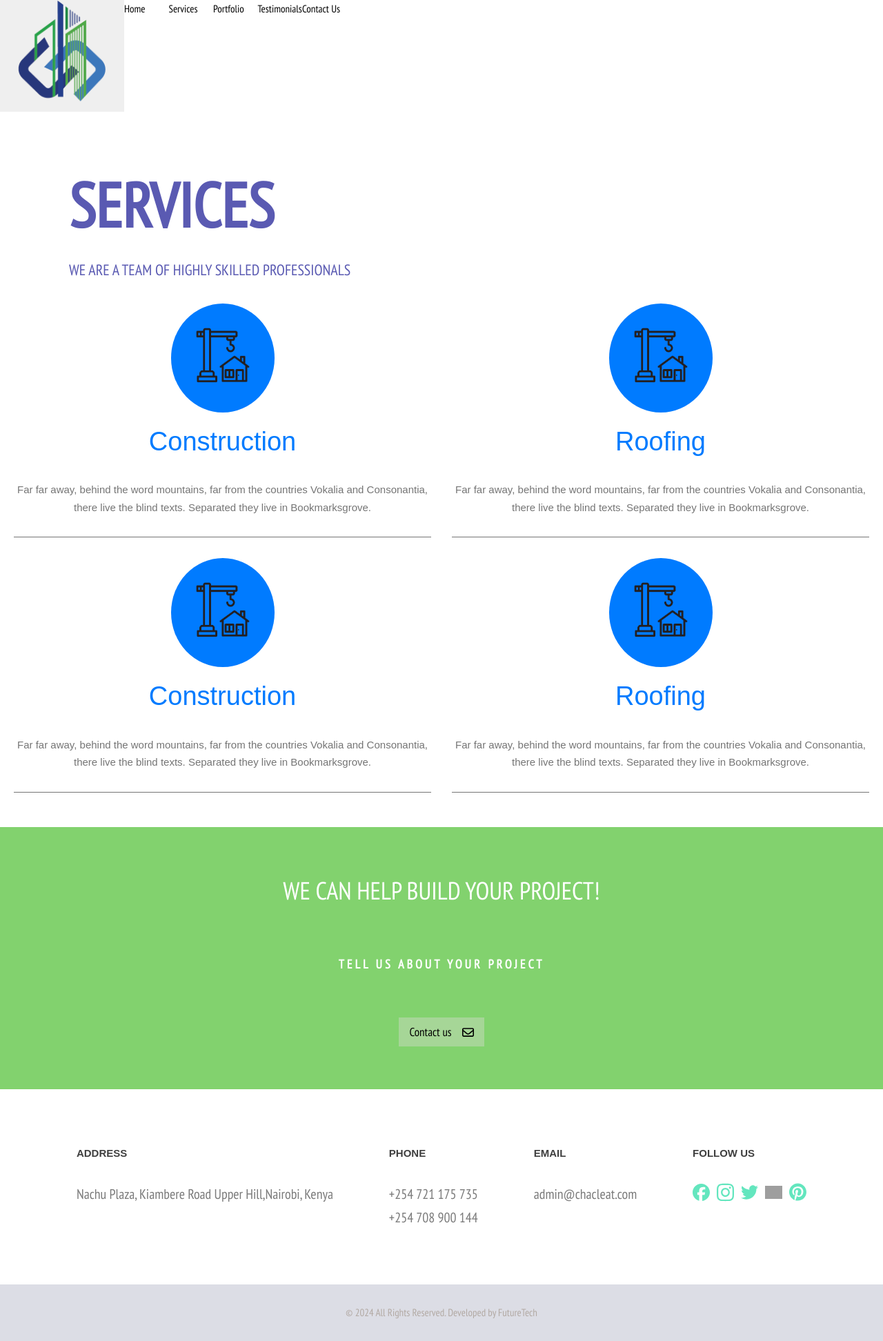
After one commit to raymuthui/chacleat-website, a PHP site: page /services.php in a window 1280 px wide. The commit adds this page. Shown: the whole page at 69% size. Run offline with PHP 8.4, Linux system fonts and the light colour scheme; some web fonts are replaced; grey boxes are pictures that could not be loaded.

Commit message:
Add services and portfolio pages

```diff
--- /dev/null
+++ b/services.php
@@ -0,0 +1,70 @@
+<!DOCTYPE html>
+<html lang="en">
+<head>
+    <meta charset="UTF-8">
+    <meta name="viewport" content="width=device-width, initial-scale=1.0">
+    <title>Services</title>
+    <link rel="stylesheet" href="style.css">
+
+</head>
+<body>
+    <section>
+    <?php
+        include 'header.php'
+    ?>
+    </section>
+    <div class="container">
+        <div class="header-text">
+            <h1>SERVICES</h1>
+            <p>WE ARE A TEAM OF HIGHLY SKILLED PROFESSIONALS</p>
+        </div>
+
+        <div class="column-container">
+
+            <div class="service">
+                <div class="service-img">
+                    <img src="assets/images/AdobeStock_1.png" alt="Construction Icon">
+                </div>
+                <div class="service-title">Construction</div>
+                <div class="service-description">
+                    Far far away, behind the word mountains, far from the countries Vokalia and Consonantia, there live the blind texts. Separated they live in Bookmarksgrove.
+                </div>
+            </div>
+
+            <div class="service">
+                <div class="service-img">
+                    <img src="assets/images/AdobeStock_1.png" alt="Roofing Icon">
+                </div>
+                <div class="service-title">Roofing</div>
+                <div class="service-description">
+                    Far far away, behind the word mountains, far from the countries Vokalia and Consonantia, there live the blind texts. Separated they live in Bookmarksgrove.
+                </div>
+            </div>
+
+            <div class="service">
+                <div class="service-img"><img src="assets/images/AdobeStock_1.png" alt="Construction Icon"></div>
+                <div class="service-title">Construction</div>
+                <div class="service-description">
+                    Far far away, behind the word mountains, far from the countries Vokalia and Consonantia, there live the blind texts. Separated they live in Bookmarksgrove.
+                </div>
+            </div>
+
+            <div class="service">
+                <div class="service-img">
+                    <img src="assets/images/AdobeStock_1.png" alt="Roofing Icon">
+                </div>
+                <div class="service-title">Roofing</div>
+                <div class="service-description">
+                    Far far away, behind the word mountains, far from the countries Vokalia and Consonantia, there live the blind texts. Separated they live in Bookmarksgrove.
+                </div>
+            </div>
+
+        </div>
+    </div>
+    <section>
+        <?php
+            include 'footer.php'
+        ?>
+    </section>
+</body>
+</html>
--- a/style.css
+++ b/style.css
@@ -152,3 +152,93 @@ footer {
 .social-icon img {
     width: 25px;
 }
+
+/* Services.css  */
+.container {
+    margin: 50px 20px; /* Increase margin to the ends of the screen */
+    text-align: center;
+}
+
+.header-text {
+    color: rgb(90, 90, 178);
+    text-align: left;
+    margin-bottom: 30px;
+    margin-left: 80px;
+
+}
+.header-text h1 {
+    font-size: 90px;
+}
+.header-text p {
+    font-size: 22px;
+}
+
+.service {
+    display: flex;
+    flex-direction: column;
+    place-items: center;
+    gap: 10px;
+    border-bottom: 1px solid #757575;
+    padding-bottom: 30px;
+}
+
+.service-img {
+    border-radius: 50%;
+    background-color: #007bff;
+    padding: 30px;
+}
+
+.service img {
+    width: 90px;
+    height: 90px;
+}
+
+.service-title {
+    font-size: 38px;
+    color: #007bff;
+    margin-bottom: 15px;
+    font-family: 'Fira Sans', sans-serif;
+}
+
+.service-description {
+    color: #757575;
+    font-family: 'Fira Sans', sans-serif;
+}
+
+
+.column-container {
+    display: grid;
+    grid-template-columns: repeat(2, 1fr);
+    gap: 30px;
+}
+
+
+
+/* portfolio.css */
+.image-container {
+    display: grid;
+    grid-template-columns: repeat(3, 1fr);
+    gap: 30px;
+}
+
+.zoomable {
+    width: 100%;
+    height: 100%;
+    object-fit: cover;
+    cursor: pointer;
+    transition: transform 0.3s ease;
+}
+
+.zoomed {
+    transform: scale(1.5);
+}
+
+
+/* responsiveness */
+@media (max-width: 600px) {
+    /* service.css */
+    .service {
+        flex-basis: calc(100% - 30px);
+        margin-right: 0;
+    }
+}
```
Also changed, not shown: portfolio.php (added, +44 -0 lines), assets/images/AdobeStock_1.png (added).
